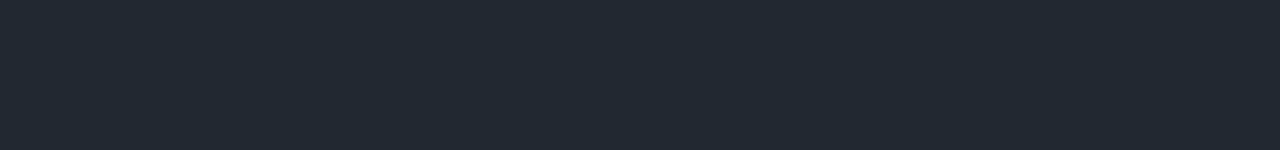
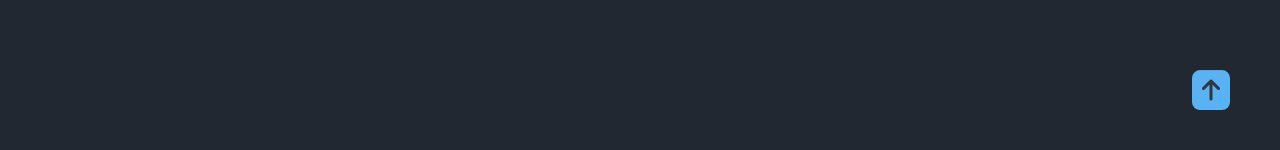
Before and after one commit to ram7909/Portfolio, a React (Vite) app: page / in a window 1280 px wide. Shown: the part 650-800 px from the top of the page. Built offline with nearby package versions, Linux system fonts and the light colour scheme.

Commit message:
Portfolio

```diff
--- a/src/App.jsx
+++ b/src/App.jsx
@@ -9,6 +9,7 @@ import Education from './Education/Education'
 import Project from './Projectss/Project'
 import Contact from './Contact/Contact'
 import Footer from './Footer/Footer'
+import Top from './Top/Top'
 const App = () => {
   useEffect(() => {
     Aos.init();
@@ -17,6 +18,7 @@ const App = () => {
   return (
     <>
       <Navbar />
+      <div className="main-page">
         <Home />
         <About />
         <Skill />
@@ -24,6 +26,10 @@ const App = () => {
         <Project />
         <Contact />
         <Footer />
+        <div className="t">
+          <Top />
+        </div>
+      </div>
     </>
   )
 }
--- a/src/Navbar/Navbar.jsx
+++ b/src/Navbar/Navbar.jsx
@@ -20,12 +20,6 @@ const Navbar = () => {
       <i className={`fa ${toggle ? 'fa-xmark' : 'fa-bars'}`} id='menu-icon' onClick={handleToggle}
       ></i>
       <nav className={`navbar ${toggle ? 'active' : ''}`}>
-        {/* <a href="#home" className="active">Home</a>
-        <a href="#about">About</a>
-        <a href="#skill">Skill</a>
-        <a href="#project">Project</a>
-        <a href="#contact">Contact</a> */}
-
         <a
           href="#home"
           className={activeLink === '#home' ? 'active' : ''}
--- /dev/null
+++ b/src/Top/Top.css
@@ -0,0 +1,17 @@
+.footer-icon-top{
+    display: inline-flex;
+    justify-content: center;
+    align-items: center;
+    background:var(--main-color);
+    border-radius: .8rem;
+    transition: .5s ease;
+}
+
+.footer-icon-top:hover{
+    box-shadow: 0 0 1rem var(--main-color);
+}
+.footer-icon-top a i{
+    padding: .8rem 1rem;
+    font-size: 2.4rem;
+    color: var(--snd-bf-color);
+}
--- /dev/null
+++ b/src/Top/Top.jsx
@@ -0,0 +1,13 @@
+import React from 'react'
+import './Top.css'
+const Top = () => {
+  return (
+    <>
+        <div className="footer-icon-top">
+                <a href="#home"><i className="fa-solid fa-arrow-up"></i></a>
+        </div>
+    </>
+  )
+}
+
+export default Top
--- a/src/index.css
+++ b/src/index.css
@@ -40,6 +40,21 @@ section{
 
 .education{
     padding: 2rem 0rem;
+}
+.main-page{
+    position: relative;
+}
+.t{
+    position: fixed;
+    bottom: 30px ;
+    right: 50px;
+    z-index: 10;
+    animation: TopIcon 1s infinite;
+}
+@keyframes TopIcon {
+    0%{transform: translateY(0);}
+    50%{transform: translateY(-1rem);}
+    0%{transform: translateY(0);}
 }
 @media (max-width:1200px) {
     html{
```
Lines whose indentation alone changed are shown as unchanged.
